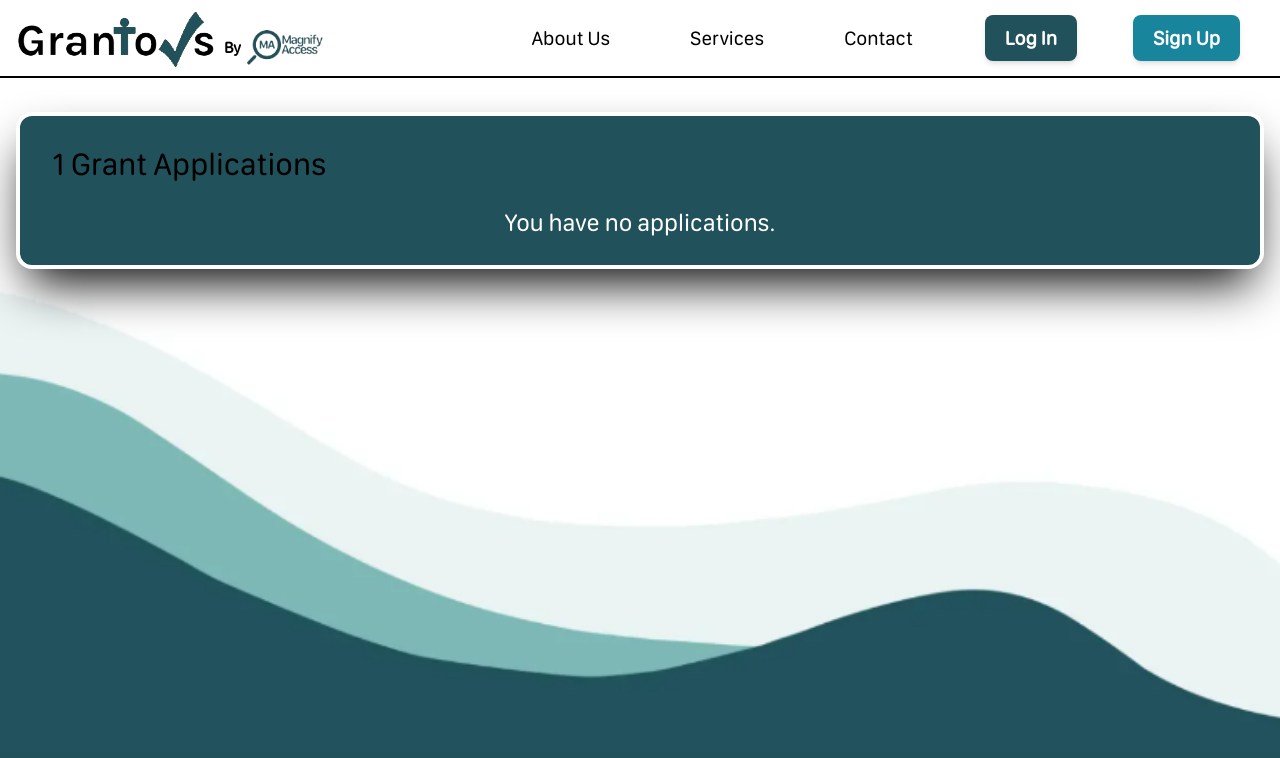
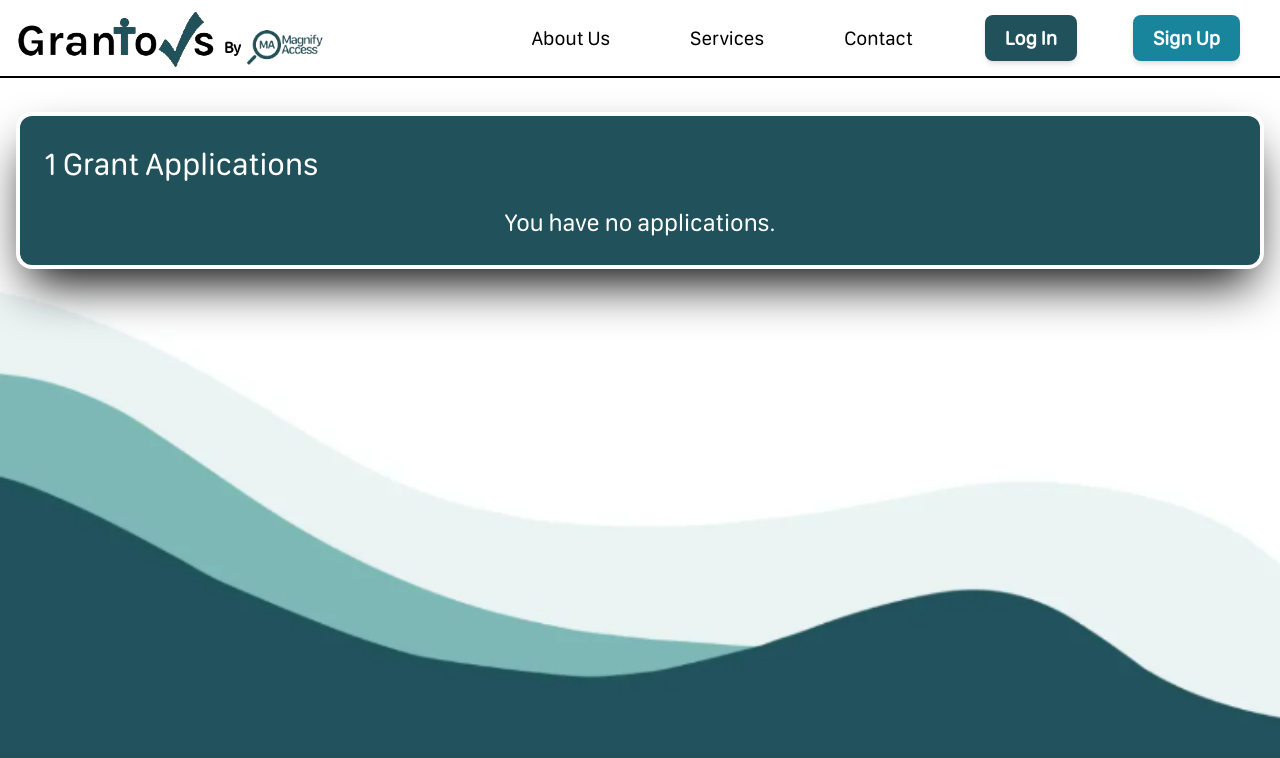
Before and after one commit to GlassesNoGlasses/c01w24-project-grantors, a React (Create React App) app in the folder frontend/: page /1/applications in a window 1280 px wide. Shown: the top 758 px of the page. Built offline with nearby package versions, Linux system fonts and the light colour scheme; no server answers.

Commit message:
Fixed title text not being white

```diff
--- a/frontend/src/components/home-page/nav-bar/admin-dashboard/AdminApplicationList.tsx
+++ b/frontend/src/components/home-page/nav-bar/admin-dashboard/AdminApplicationList.tsx
@@ -100,7 +100,7 @@ const AdminApplicationList = ({}: AdminApplicationListProps) => {
         <div className="pt-28 p-4">
             <div className="flex flex-col h-full items-start justify-start p-6
                 bg-primary rounded-2xl border-4 border-white shadow-2xl shadow-black">
-                <span className="text-2xl pl-2 text white mb-4">{organization} Grant Applications</span>
+                <span className="text-2xl text-white mb-4">{organization} Grant Applications</span>
                 {
                     tableData.length === 0 ?
                     <div className="flex flex-row justify-center items-center w-full h-full">
```
